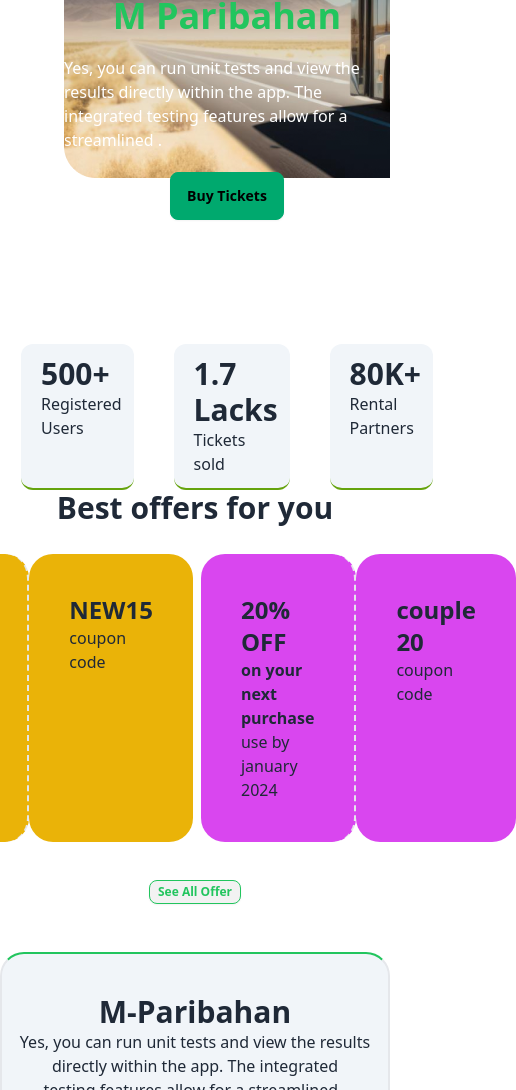
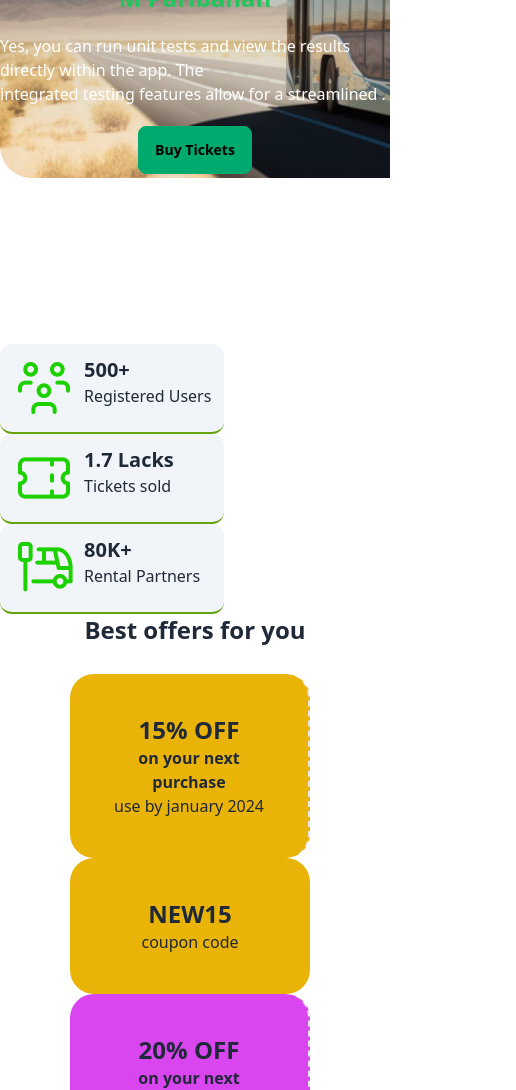
Before and after one commit to mdabdulhalimmasum/smart-bus-ticketing, a plain HTML site: page index.html in a window 390 px wide. Shown: the part 456-1546 px from the top of the page, 516 px wide, since content can reach past the window. Drawn offline with nearby package versions, Linux system fonts and the light colour scheme.

Commit message:
create responsive

```diff
--- a/index.html
+++ b/index.html
@@ -40,20 +40,20 @@
     <!--main section-->
     <main class="">
         <!--banner section-->
-        <section class="banner bg-[url(images/banner.png)] bg-no-repeat min-h-screen ml-16 mt-5">
+        <section class="banner bg-[url(images/banner.png)] bg-no-repeat min-h-screen lg:ml-16 mt-5">
           <div class="flex flex-col justify-center items-center min-h-screen gap-5">
-            <h3 class="text-5xl font-bold text-white">End-to-End Travel with</h3>
-            <h5 class="text-4xl font-bold text-green-500">M Paribahan</h5>
+            <h3 class="lg:text-5xl text-3xl font-bold text-white">End-to-End Travel with</h3>
+            <h5 class="lg:text-4xl text-2xl font-bold text-green-500">M Paribahan</h5>
             <p class="text-white">Yes, you can run unit tests and view the results directly within the app. The <br> integrated testing features allow for a streamlined .</p>
             <button class="btn btn-success">Buy Tickets</button>
           </div>
-          <div class="flex gap-10 justify-center -mt-32">
+          <div class="lg:flex gap-10 justify-center -mt-32">
             <div class="bg-slate-100 flex gap-2 w-56 p-3 rounded-xl border-b-2 border-lime-600">
               <div>
                  <img src="images/people.png" alt="" srcset="">
               </div>
               <div>
-                 <h4 class="text-3xl font-bold">500+</h4>
+                 <h4 class="lg:text-3xl text-xl font-bold">500+</h4>
                  <p>Registered Users </p>
               </div>
             </div>
@@ -62,7 +62,7 @@
                  <img src="images/ticket-cupon.png" alt="" srcset="">
               </div>
               <div>
-                 <h4 class="text-3xl font-bold">1.7 Lacks</h4>
+                 <h4 class="lg:text-3xl text-xl font-bold">1.7 Lacks</h4>
                  <p>Tickets sold </p>
               </div>
             </div>
@@ -71,7 +71,7 @@
                  <img src="images/stoppage.png" alt="" srcset="">
               </div>
               <div>
-                 <h4 class="text-3xl font-bold">80K+</h4>
+                 <h4 class="lg:text-3xl text-xl font-bold">80K+</h4>
                  <p>Rental Partners </p>
               </div>
             </div>
@@ -79,9 +79,9 @@
         </section>
         <!--offer section-->
         <section>
-          <h3 class="text-3xl font-bold text-center">Best offers for you</h3>
-          <div class="flex gap-2 justify-center mt-7">
-            <div class=" flex w-[450px] ">
+          <h3 class="lg:text-3xl text-2xl font-bold text-center">Best offers for you</h3>
+          <div class="lg:flex gap-2 justify-center text-center lg:ml-0 ml-[70px] mt-7">
+            <div class=" lg:flex lg:w-[450px] w-60 ">
               <div class=" offer border-r-2 border-dashed bg-yellow-500 p-10 rounded-3xl ">
                  <h5 class="text-2xl font-bold">15% OFF</h5>
                  <p class="font-bold">on your next purchase</p>
@@ -92,7 +92,7 @@
                  <p class="font-medium">coupon code</p>
               </div>
             </div>
-            <div class=" flex w-[450px] ">
+            <div class=" lg:flex lg:w-[450px] w-60">
               <div class=" offer border-r-2 border-dashed bg-fuchsia-500 p-10 rounded-3xl ">
                  <h5 class="text-2xl font-bold">20% OFF</h5>
                  <p class="font-bold">on your next purchase</p>
@@ -111,11 +111,11 @@
         <!--ticket section-->
         <section>
           <div class="text-center mt-12 border-2 border-t-green-500 rounded-3xl pt-10 bg-slate-100">
-            <h4 class="text-3xl font-bold">M-Paribahan</h4>
+            <h4 class="lgtext-3xl text-xl font-bold">M-Paribahan</h4>
             <p>Yes, you can run unit tests and view the results directly within the app. The integrated<br> testing features allow for a streamlined .</p>
             <!--ticket info-->
-          <div class="flex justify-center my-10 mx-20 ">
-          <div class=" w-[800px] p-5 border-r-2 border-dashed rounded-3xl bg-white">
+          <div class="lg:flex justify-center my-10 mx-20 ">
+          <div class=" lg:w-[800px] p-5 border-r-2 border-dashed rounded-3xl bg-white">
             <div class="flex items-center justify-between">
                <div class="flex gap-3 p-4 items-center">
                  <div>
@@ -154,7 +154,7 @@
                <p class="font-semibold">9:00 PM</p>
              </div>
              </div><hr>
-             <div class="flex justify-between mt-4">
+             <div class="lg:flex justify-between mt-4">
            <div>
              <p class="bg-slate-300 rounded-xl p-3 ">Boarding Point - Laxmipur</p>
            </div>
```
